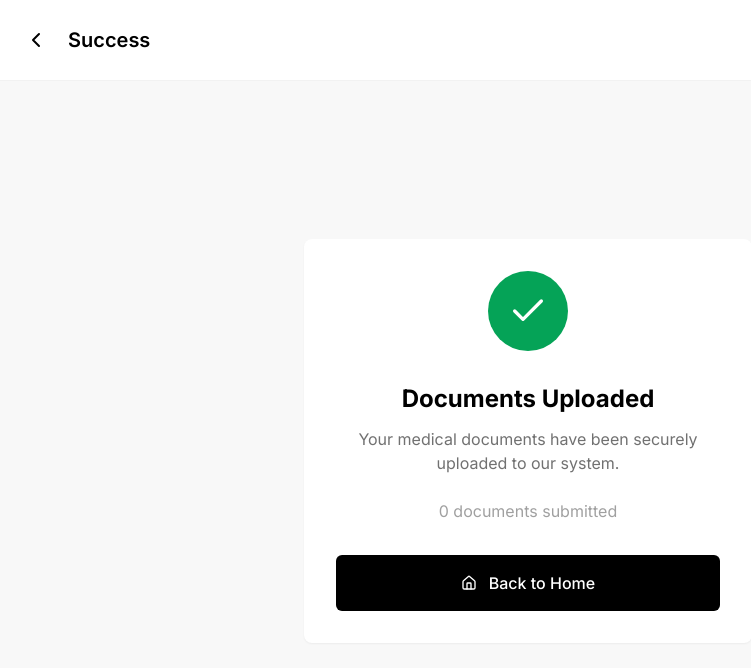
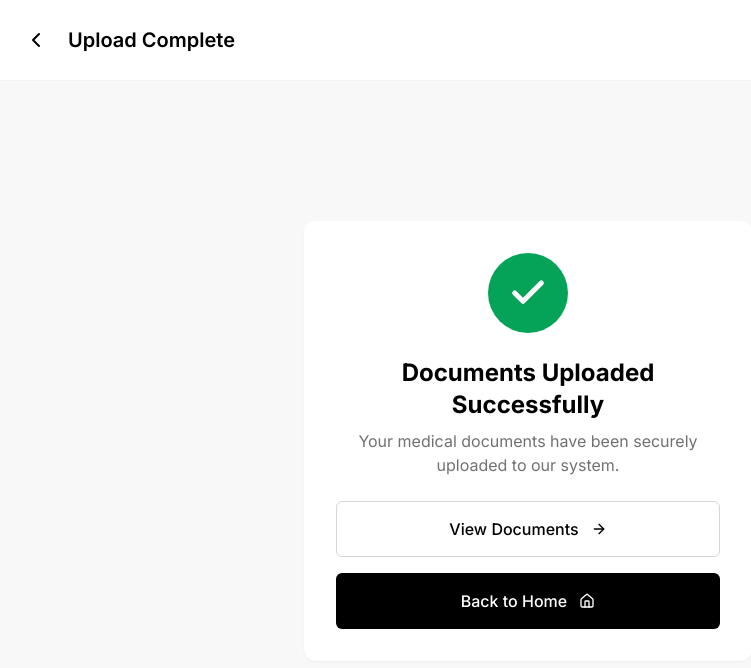
Before and after one commit to VishiATChoudhary/patient-journey-pilot, a React (Vite) app: page /success in a window 1280 px wide. Shown: the top 668 px of the page, without its empty margins (112-863 px from the left). Built offline with nearby package versions, Linux system fonts and the light colour scheme.

Commit message:
feat: Style success page to be more Uber-like

```diff
--- a/src/lib/supabase.ts
+++ b/src/lib/supabase.ts
@@ -43,7 +43,8 @@ export async function uploadDocument(file: File, patientId = 1, retryCount = 0)
       .insert([
         {
           patient_id: patientId,
-          raw_input: publicUrl
+          raw_input: publicUrl,
+          display_name: file.name // Store the original filename
         }
       ])
       .select();
@@ -62,7 +63,12 @@ export async function uploadDocument(file: File, patientId = 1, retryCount = 0)
       throw error;
     }
 
-    return { success: true, url: publicUrl, data };
+    return {
+      success: true,
+      url: publicUrl,
+      data,
+      name: file.name // Return the original filename
+    };
 
   } catch (error) {
     console.error('Error uploading document:', error);
--- a/src/pages/SuccessPage.tsx
+++ b/src/pages/SuccessPage.tsx
@@ -4,7 +4,8 @@ import { useNavigate } from "react-router-dom";
 import { Button } from "@/components/ui/button";
 import { useAppContext } from "@/context/AppContext";
 import Header from "@/components/Header";
-import { Check, Home } from "lucide-react";
+import { Check, FileText, Home, ArrowRight } from "lucide-react";
+import { Card, CardContent } from "@/components/ui/card";
 
 const SuccessPage: React.FC = () => {
   const { mode, uploadedDocuments, clearUploadedDocuments } = useAppContext();
@@ -15,35 +16,71 @@ const SuccessPage: React.FC = () => {
     navigate("/");
   };
 
+  const handleViewDocuments = () => {
+    // Future implementation for document viewing
+    console.log("View documents clicked");
+  };
+
   return (
     <div className={`min-h-screen bg-uber-gray-50 flex flex-col ${mode === "accessibility" ? "accessibility-mode" : ""}`}>
-      <Header title="Success" showBackButton />
+      <Header title="Upload Complete" showBackButton />
 
       <main className="flex-grow p-6 flex flex-col items-center justify-center">
-        <div className="w-full max-w-md bg-white rounded-lg shadow-sm p-8 text-center fade-in">
-          <div className="w-20 h-20 bg-uber-green rounded-full flex items-center justify-center mx-auto mb-8">
-            <Check className="h-10 w-10 text-white" />
+        <div className="w-full max-w-md bg-white rounded-xl shadow-sm p-8 fade-in">
+          <div className="w-20 h-20 bg-uber-green rounded-full flex items-center justify-center mx-auto mb-6">
+            <Check className="h-10 w-10 text-white" strokeWidth={3} />
           </div>
 
-          <h2 className={`font-bold text-uber-black mb-3 ${mode === "accessibility" ? "text-3xl" : "text-2xl"}`}>
-            Documents Uploaded
+          <h2 className={`font-bold text-uber-black text-center mb-2 ${mode === "accessibility" ? "text-3xl" : "text-2xl"}`}>
+            Documents Uploaded Successfully
           </h2>
 
-          <p className={`text-uber-gray-600 mb-6 ${mode === "accessibility" ? "text-xl" : ""}`}>
+          <p className={`text-uber-gray-600 text-center mb-6 ${mode === "accessibility" ? "text-xl" : "text-base"}`}>
             Your medical documents have been securely uploaded to our system.
           </p>
 
-          <p className="mb-8 text-uber-gray-500">
-            {uploadedDocuments.length} document{uploadedDocuments.length !== 1 ? "s" : ""} submitted
-          </p>
+          {uploadedDocuments.length > 0 && (
+            <Card className="bg-uber-gray-50 border-0 mb-6">
+              <CardContent className="p-4">
+                <div className="flex items-center justify-between mb-2">
+                  <span className="text-uber-gray-700 font-medium">
+                    {uploadedDocuments.length} {uploadedDocuments.length === 1 ? "Document" : "Documents"}
+                  </span>
+                  <span className="text-uber-green font-medium">Complete</span>
+                </div>
+
+                <div className="space-y-2 max-h-[150px] overflow-auto">
+                  {uploadedDocuments.map((doc, index) => (
+                    <div key={doc.id} className="flex items-center gap-3 py-2 border-t border-uber-gray-100">
+                      <FileText size={18} className="text-uber-gray-500 flex-shrink-0" />
+                      <span className="text-uber-gray-700 text-sm truncate flex-grow">
+                        {doc.name || `Document ${index + 1}`}
+                      </span>
+                      <Check size={16} className="text-uber-green flex-shrink-0" />
+                    </div>
+                  ))}
+                </div>
+              </CardContent>
+            </Card>
+          )}
+
+          <div className="space-y-4">
+            <Button
+              onClick={handleViewDocuments}
+              className="w-full bg-white text-uber-black border border-uber-gray-300 rounded-md hover:bg-uber-gray-100 h-14 text-base flex items-center justify-center gap-3"
+            >
+              View Documents
+              <ArrowRight size={18} />
+            </Button>
 
             <Button
               onClick={handleFinish}
               className="w-full bg-uber-black text-white rounded-md hover:bg-uber-gray-900 h-14 text-base flex items-center justify-center gap-3"
             >
-            <Home size={20} />
               Back to Home
+              <Home size={18} />
             </Button>
+          </div>
         </div>
       </main>
     </div>
```
Lines whose indentation alone changed are shown as unchanged.
